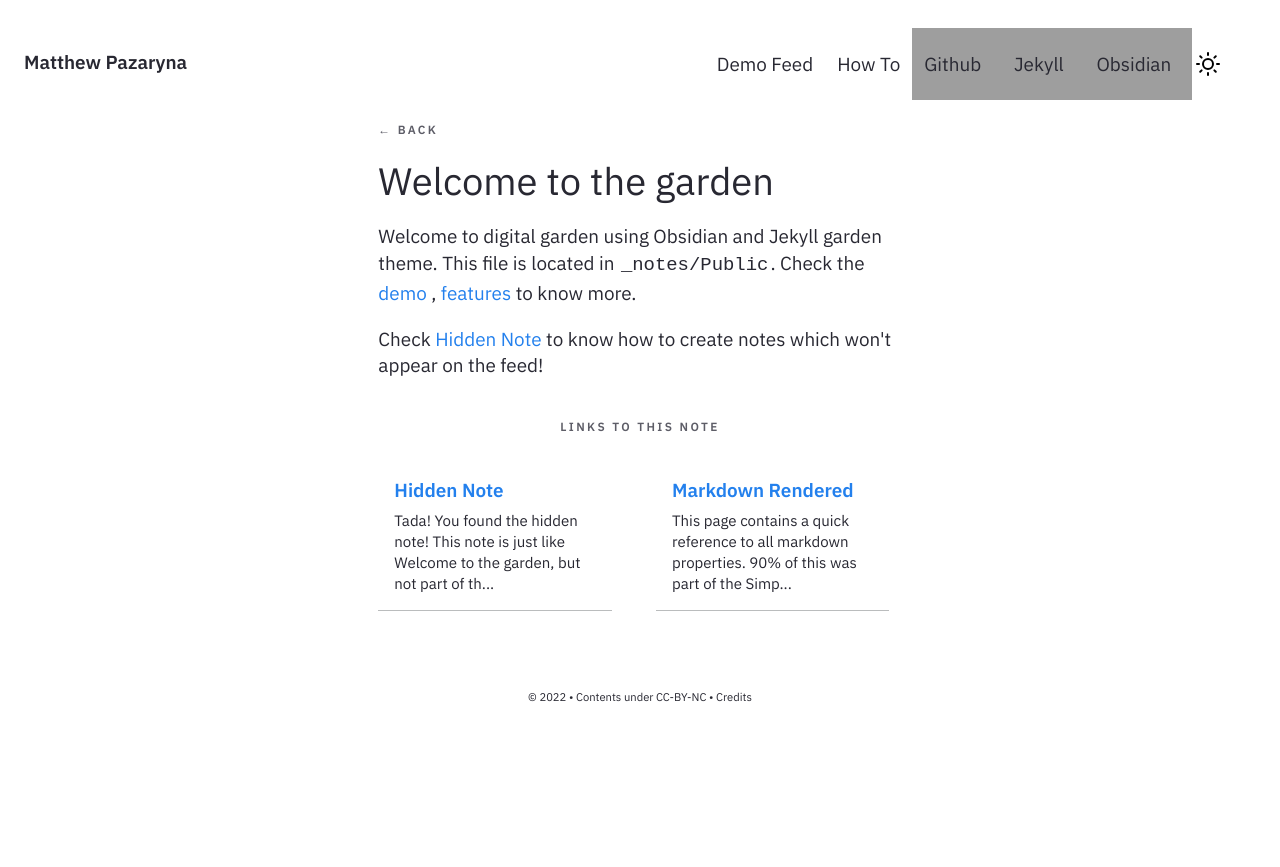
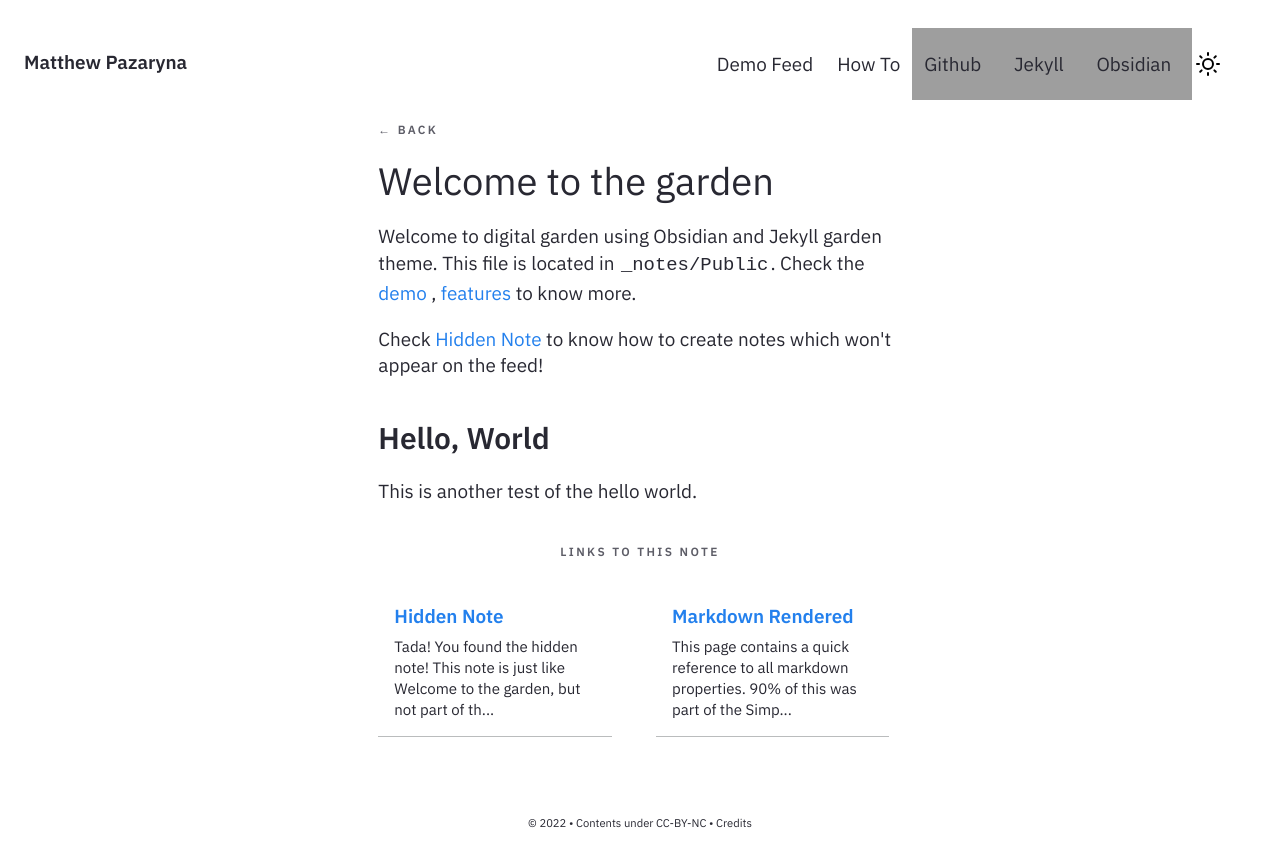
Before and after one commit to mpazaryna/mpazaryna.github.io, a Jekyll site: the page built from _notes/Public/Welcome to the garden.md, in a window 1280 px wide, cut to the strip 0-867 px from the top of the page. Built offline with Jekyll 4.4.1, drawn with Linux system fonts in a browser that asks for light colours; grey boxes are pictures that could not be loaded.

Commit message:
Update Welcome to the garden.md

```diff
--- a/_notes/Public/Welcome to the garden.md
+++ b/_notes/Public/Welcome to the garden.md
@@ -7,3 +7,7 @@ date : 15-04-2021
 Welcome to digital garden using Obsidian and Jekyll garden theme. This file is located in `_notes/Public`. Check the <a href="{{'/notes' | relative_url}}"> demo </a>, <a href="{{'/post/features' | relative_url}}"> features </a> to know more.
 
 Check [[Hidden Note]] to know how to create notes which won't appear on the feed!
+
+## Hello, World
+
+This is another test of the hello world.
```
